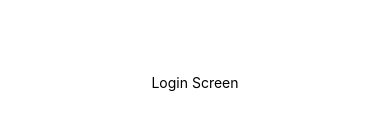
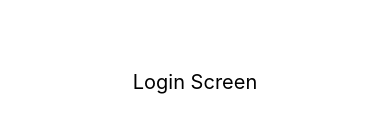
Before and after one commit to c3-disciplina-pd/2023_1-desenvolvimento-do-projeto-gestao-de-eventos, a React Native app in the folder src/main/appmobile/: screen / in a window 390 px wide. Shown: the part 340-472 px from the top of the page. Built offline with nearby package versions, Linux system fonts and the light colour scheme.

Commit message:
feat: add styled component dependence

```diff
--- a/src/main/appmobile/package.json
+++ b/src/main/appmobile/package.json
@@ -14,12 +14,15 @@
     "react": "18.0.0",
     "react-dom": "18.0.0",
     "react-native": "0.69.5",
-    "react-native-web": "~0.18.7"
+    "react-native-web": "~0.18.7",
+    "styled-components": "^5.3.6"
   },
   "devDependencies": {
     "@babel/core": "^7.12.9",
     "@types/react": "~18.0.14",
     "@types/react-native": "~0.69.1",
+    "@types/styled-components": "^5.1.26",
+    "@types/styled-components-react-native": "^5.1.3",
     "babel-plugin-module-resolver": "^4.1.0",
     "typescript": "~4.3.5"
   },
--- a/src/main/appmobile/src/screens/Login/index.tsx
+++ b/src/main/appmobile/src/screens/Login/index.tsx
@@ -1,18 +1,11 @@
 import { StyleSheet, Text, View } from 'react-native';
+
+import * as S from './style';
 
 export function Login() {
   return (
-    <View style={styles.container}>
-      <Text>Login Screen</Text>
-    </View>
+    <S.Container>
+      <S.Title>Login Screen</S.Title>
+    </S.Container>
   );
 }
-
-const styles = StyleSheet.create({
-  container: {
-    flex: 1,
-    backgroundColor: '#fff',
-    alignItems: 'center',
-    justifyContent: 'center',
-  },
-});
--- /dev/null
+++ b/src/main/appmobile/src/screens/Login/style.ts
@@ -0,0 +1,13 @@
+import styled from 'styled-components/native';
+
+export const Container = styled.View`
+    flex: 1;
+    background-color: #fff;
+    align-items: center;
+    justify-content: center;
+`;
+
+export const Title = styled.Text`
+    font-size: 20px;
+    color: #000;
+`;
```
Also changed, not shown: src/main/appmobile/tsconfig.json (+8 -21 lines), 1 other file (tests, documents, lock files or other folders).
